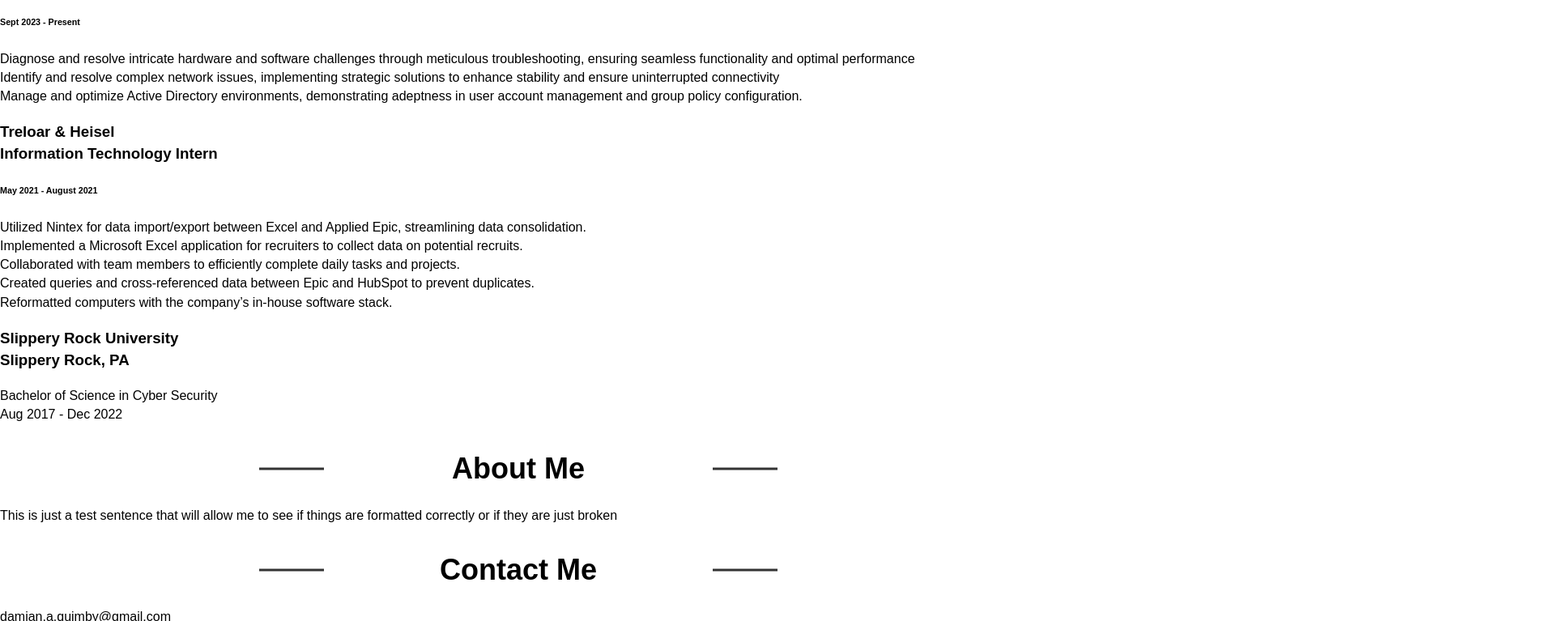
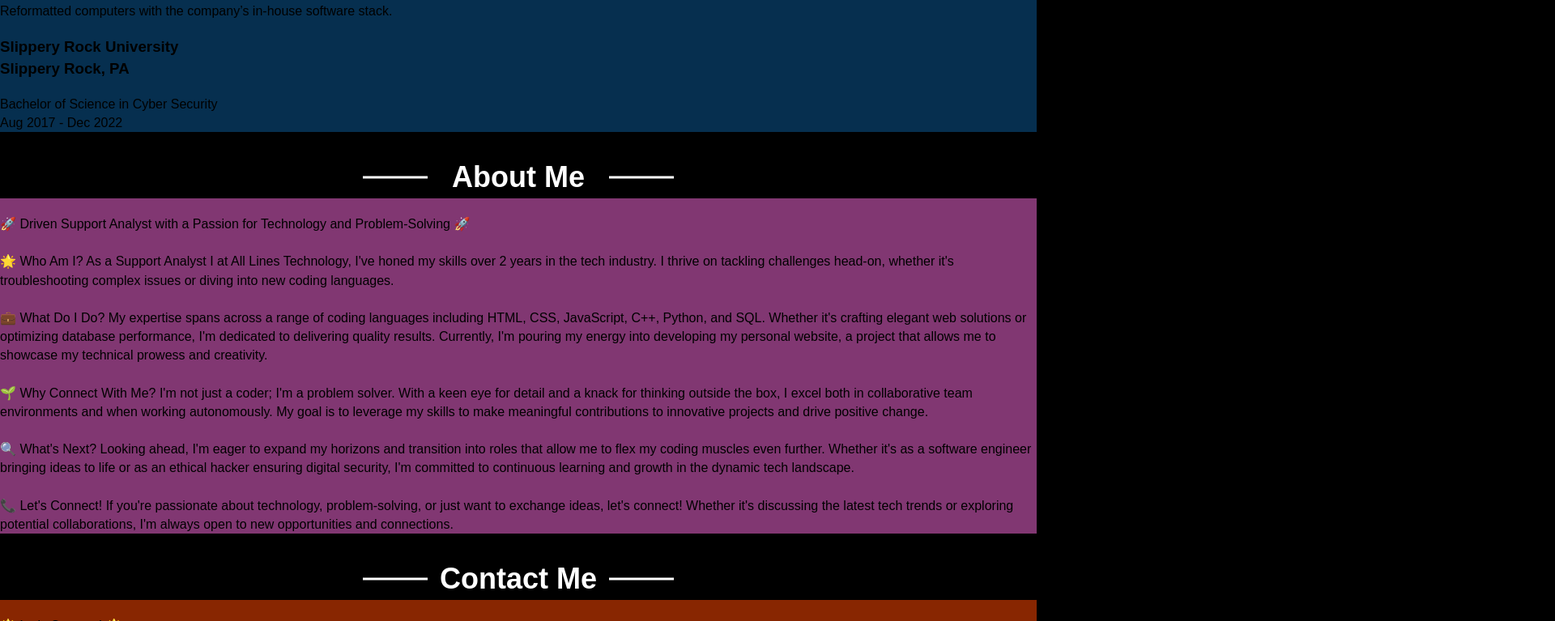
Before and after one commit to Dquim/Dquim.github.io, a plain HTML site: page index.html in a window 1280 px wide. Shown: the part 1241-2008 px from the top of the page at 81% size, 1920 px wide, since content can reach past the window. Drawn offline with Linux system fonts and the light colour scheme.

Commit message:
deleted:    images/Jello.jpg 	deleted:    images/Resume - Damian Quimby.jpg 	deleted:    images/Rock.jpg 	deleted:    images/great scotts.jpg 	modified:   index.html 	modified:   styles.css

```diff
--- a/index.html
+++ b/index.html
@@ -133,7 +133,32 @@
                     </div>
                 </div>
                 <p>
-                    This is just a test sentence that will allow me to see if things are formatted correctly or if they are just broken
+                    🚀 Driven Support Analyst with a Passion for Technology and Problem-Solving 🚀
+                </p>
+                <br>
+                <p>
+                    🌟 Who Am I?
+                    As a Support Analyst I at All Lines Technology, I've honed my skills over 2 years in the tech industry. I thrive on tackling challenges head-on, whether it's troubleshooting complex issues or diving into new coding languages.
+                </p>
+                <br>
+                <p>
+                    💼 What Do I Do?
+                    My expertise spans across a range of coding languages including HTML, CSS, JavaScript, C++, Python, and SQL. Whether it's crafting elegant web solutions or optimizing database performance, I'm dedicated to delivering quality results. Currently, I'm pouring my energy into developing my personal website, a project that allows me to showcase my technical prowess and creativity.
+                </p>
+                <br>
+                <p>
+                    🌱 Why Connect With Me?
+                    I'm not just a coder; I'm a problem solver. With a keen eye for detail and a knack for thinking outside the box, I excel both in collaborative team environments and when working autonomously. My goal is to leverage my skills to make meaningful contributions to innovative projects and drive positive change.
+                </p>
+                <br>
+                <p>
+                    🔍 What's Next?
+                    Looking ahead, I'm eager to expand my horizons and transition into roles that allow me to flex my coding muscles even further. Whether it's as a software engineer bringing ideas to life or as an ethical hacker ensuring digital security, I'm committed to continuous learning and growth in the dynamic tech landscape.
+                </p>
+                <br>
+                <p>
+                    📞 Let's Connect!
+                    If you're passionate about technology, problem-solving, or just want to exchange ideas, let's connect! Whether it's discussing the latest tech trends or exploring potential collaborations, I'm always open to new opportunities and connections.
                 </p>
             </li>
             <li class="section" id="section-4">
@@ -145,7 +170,19 @@
                     </div>
                 </div>
                 <p>
-                    damian.a.quimby@gmail.com
+                    🌟 Let's Connect! 🌟
+                </p>
+                <br>
+                <p>
+                    👋 Hello there! I'm thrilled you've stopped by. If you're passionate about technology, problem-solving, or just love connecting with like-minded individuals, I'd love to hear from you!
+                </p>
+                <br>
+                <p>
+                    🌐 Whether you're exploring potential collaborations, have questions about my work, or simply want to exchange ideas, I'm all ears. Let's connect and see how we can support each other professionally.
+                </p>
+                <br>
+                <p>
+                    💬 Shoot me a message via LinkedIn or drop me an email at damian.a.quimby@gmail.com, and let's start a conversation. Looking forward to connecting with you!
                 </p>
                 <div class="s-img">
                     <a href="https://www.linkedin.com/in/damian-quimby-410b3a14a/" target="_blank">
--- a/styles.css
+++ b/styles.css
@@ -1,4 +1,5 @@
 body {
+    background-color: #000000;
     font-family: Arial, sans-serif;
     margin: 0;
     padding: 0;
@@ -22,7 +23,7 @@ ul {
 
 .title-container::before,
 .title-container::after {
-    background: #333;
+    background: white;
     content: " ";
     position: absolute;
     display: inline-block;
@@ -33,11 +34,11 @@ ul {
 }
 
 .title-container::before {
-    left: 25%;
+    left: 35%;
 }
 
 .title-container::after {
-    right: 25%;
+    right: 35%;
 }
 
 h2 {
@@ -108,3 +109,56 @@ footer {
 	text-align: left;
 	margin: 0 auto;
 }
+
+.main-photo {
+    max-width: 100%; /* Ensure the container doesn't exceed the width of the viewport */
+    max-height: 100vh; /* Ensure the container doesn't exceed the height of the viewport */
+    text-align: center; /* Center the image horizontally */
+    overflow: hidden;
+}
+
+.main-photo img {
+    max-width: 100%; /* Ensure the image doesn't exceed the width of its container */
+    max-height: 100%; /* Ensure the image doesn't exceed the height of its container */
+    width: auto; /* Ensure the image maintains its aspect ratio */
+    height: auto; /* Ensure the image maintains its aspect ratio */
+}
+
+@media (min-width: 1921px) {
+    /* If screen width is larger than 1920px, set a fixed width for the container */
+    .container {
+        width: 1920px;
+    }
+}
+
+@media (min-height: 1081px) {
+    /* If screen height is larger than 1080px, set a fixed height for the container */
+    .container {
+        height: 1080px;
+    }
+}
+
+.Exp,
+.About,
+.Contact {
+    background-color: #000000;
+
+}
+
+.Exp h2,
+.About h2,
+.Contact h2 {
+    color: white;
+}
+
+#section-2 {
+    background-color: #062f4f;
+}
+
+#section-3 {
+    background-color: #813772;
+}
+
+#section-4 {
+    background-color: #882601;
+}
```
Also changed, not shown: images/Jello.jpg (deleted), images/Resume - Damian Quimby.jpg (deleted), images/Rock.jpg (deleted), images/great scotts.jpg (deleted).
